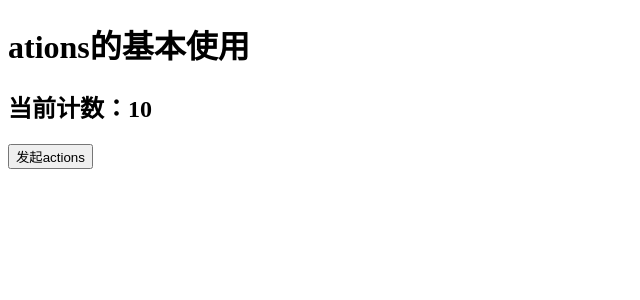
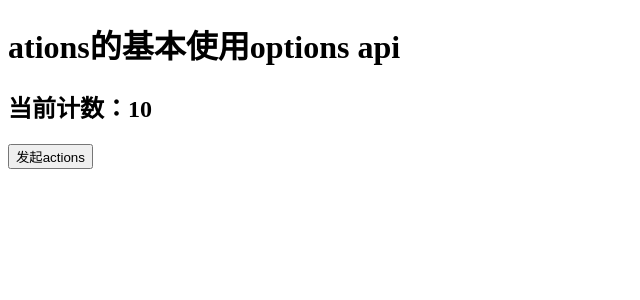
Before and after one commit to wgm0813/06_vuex_pinia, a Vue app: page / in a window 1280 px wide. Shown: the top 300 px of the page, without its empty margins (0-640 px from the left). Built offline with nearby package versions, Linux system fonts and the light colour scheme.

Commit message:
actions两种api分开文件展示

```diff
--- a/src/main.js
+++ b/src/main.js
@@ -6,5 +6,6 @@ import store from './store'
 // import App from '@/views/03_getters的映射.vue'
 // import App from '@/views/04_mutation的基本使用.vue'
 // import App from '@/views/05_mapMutations映射.vue'
-import App from '@/views/06_actions的基本使用.vue'
+import App from '@/views/06_actions的基本使用options api.vue'
+// import App from '@/views/06_actions的基本使用compositions api.vue'
 createApp(App).use(store).mount('#app')
--- a/src/views/06_actions的基本使用.vue
+++ b/src/views/06_actions的基本使用compositions api.vue
@@ -1,24 +1,11 @@
 <template>
   <div>
-    <h1>ations的基本使用</h1>
-    <!-- options api写法 -->
-    <!-- <h2>当前计数：{{ $store.state.count }}</h2> -->
-
-    <!-- compositions api写法 -->
+    <h1>ations的基本使用compositions api</h1>
     <h2>当前计数：{{ store.state.count }}</h2>
     <button @click="actionClick">发起actions</button>
   </div>
 </template>
 
-<!-- <script>
-export default {
-  methods: {
-    actionClick(){
-      this.$store.dispatch('increment')
-    }
-  }
-}
-</script> -->
 <script setup>
   import { useStore } from 'vuex';
   const store = useStore();
--- /dev/null
+++ b/src/views/06_actions的基本使用options api.vue
@@ -0,0 +1,18 @@
+<template>
+  <div>
+    <h1>ations的基本使用options api</h1>
+    <!-- options api写法 -->
+    <h2>当前计数：{{ $store.state.count }}</h2>
+    <button @click="actionClick">发起actions</button>
+  </div>
+</template>
+
+<script>
+export default {
+  methods: {
+    actionClick(){
+      this.$store.dispatch('increment')
+    }
+  }
+}
+</script>
```
